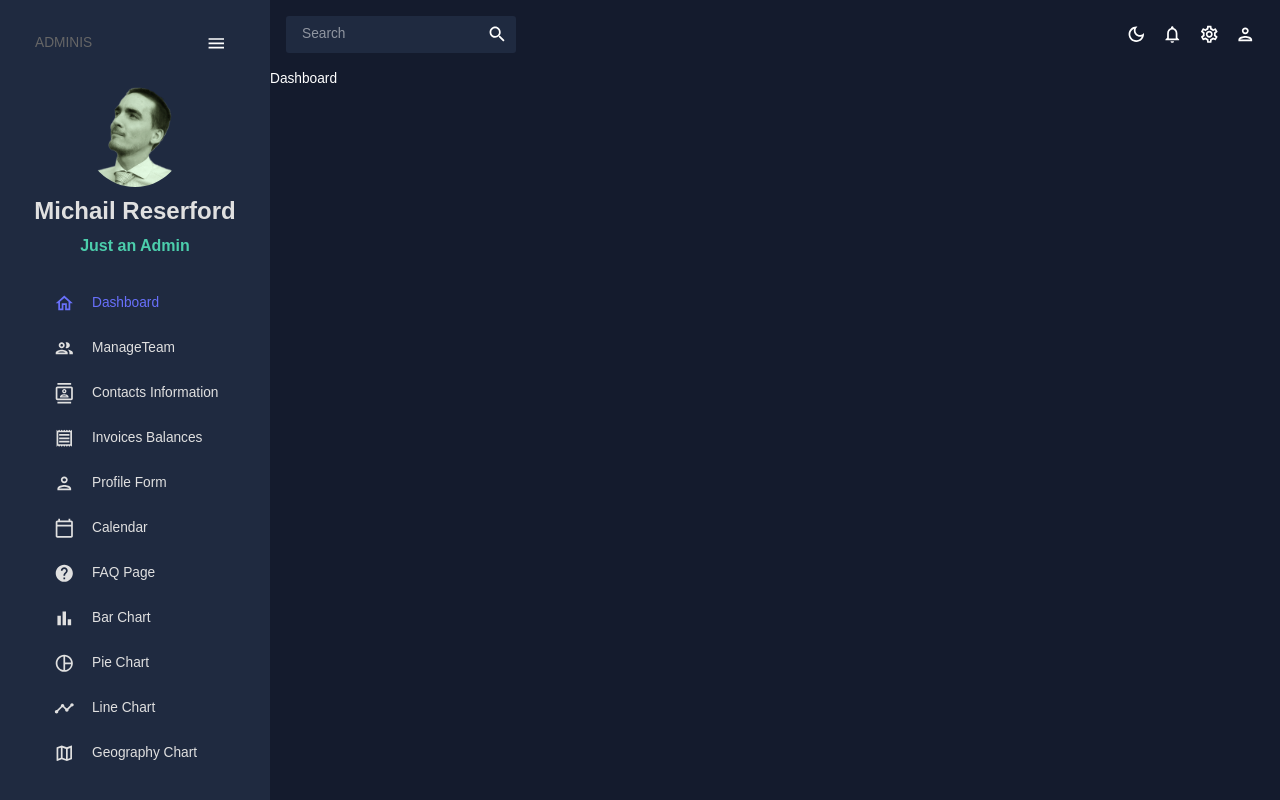
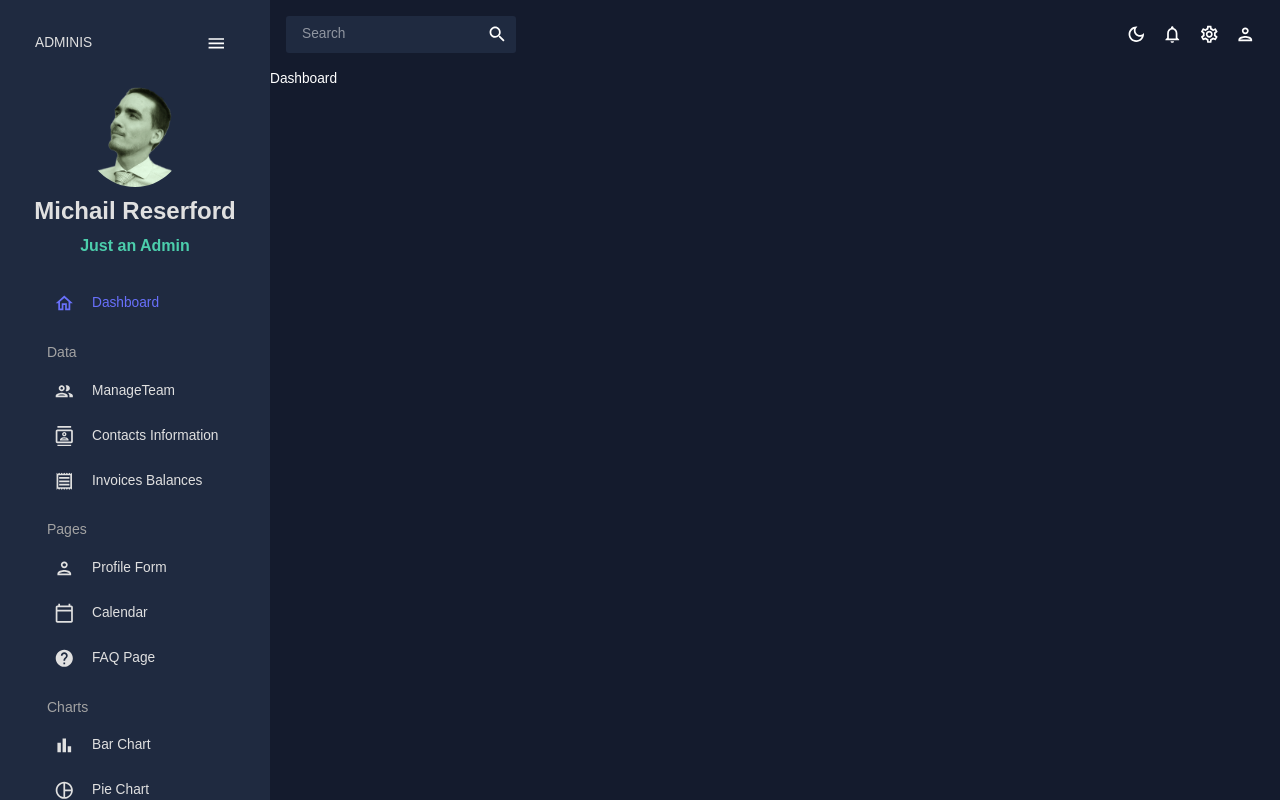
Before and after one commit to Gismanus/react-admin, a React (Create React App) app: page / in a window 1280 px wide. Built offline with nearby package versions, Linux system fonts and the light colour scheme.

Commit message:
[Sidebar] - fixes

```diff
--- a/src/scenes/global/Sidebar.jsx
+++ b/src/scenes/global/Sidebar.jsx
@@ -28,7 +28,7 @@ const Item = ({ title, to, icon, selected, setSelected }) => {
       icon={icon}
     >
       <Typography>{title}</Typography>
-      <Link to={to}/>
+      <Link to={to} />
     </MenuItem>
   );
 };
@@ -60,7 +60,7 @@ const Sidebar = () => {
       }}
     >
       <ProSidebar collapsed={isCollapsed}>
-        <Menu iconShape="square">
+        <Menu iconShape="circle">
           {/* LOGO AND MENU ICON */}
           <MenuItem
             onClick={() => setIsCollapsed(!isCollapsed)}
@@ -77,7 +77,7 @@ const Sidebar = () => {
                 alignItems="center"
                 ml="15px"
               >
-                <Typography varian="h3" color={colors.grey[500]}>
+                <Typography varian="h3" color={colors.grey[100]}>
                   ADMINIS
                 </Typography>
                 <IconButton
@@ -133,6 +133,13 @@ const Sidebar = () => {
               selected={selected}
               setSelected={setSelected}
             />
+            <Typography
+              variant="h6"
+              color={colors.grey[300]}
+              sx={{ m: "15px 0 5px 20px" }}
+            >
+              Data
+            </Typography>
             <Item
               title="ManageTeam"
               to="/team"
@@ -154,6 +161,13 @@ const Sidebar = () => {
               selected={selected}
               setSelected={setSelected}
             />
+            <Typography
+              variant="h6"
+              color={colors.grey[300]}
+              sx={{ m: "15px 0 5px 20px" }}
+            >
+              Pages
+            </Typography>
             <Item
               title="Profile Form"
               to="/form"
@@ -175,6 +189,13 @@ const Sidebar = () => {
               selected={selected}
               setSelected={setSelected}
             />
+            <Typography
+              variant="h6"
+              color={colors.grey[300]}
+              sx={{ m: "15px 0 5px 20px" }}
+            >
+              Charts
+            </Typography>
             <Item
               title="Bar Chart"
               to="/bar"
```
Lines whose indentation alone changed are shown as unchanged.
